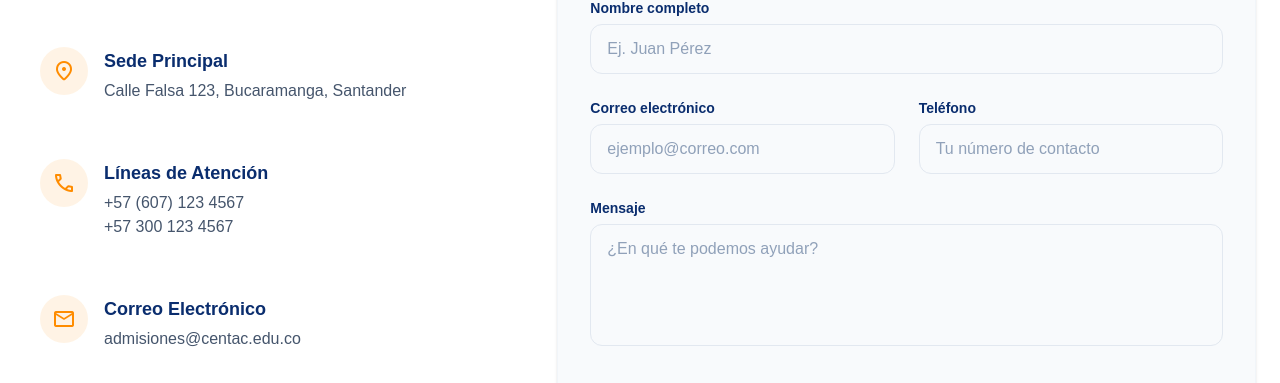
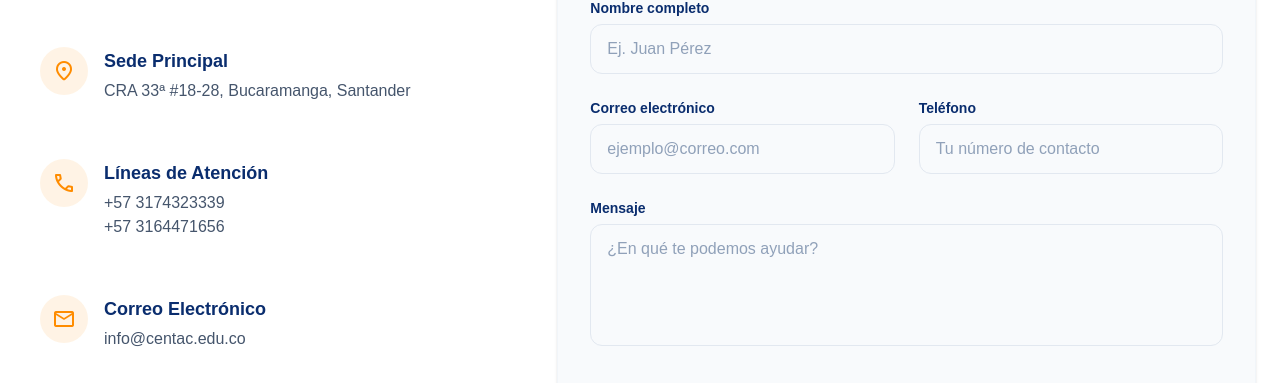
Before and after one commit to JohnVanagandr/centac, a React (Vite) app: page /contacto in a window 1280 px wide. Shown: the part 709-1092 px from the top of the page. Built offline with nearby package versions, Linux system fonts and the light colour scheme; no server answers.

Commit message:
feat(contact): actualizacion de la informacion de contacto

```diff
--- a/src/features/contacto/components/ContactoInfo.jsx
+++ b/src/features/contacto/components/ContactoInfo.jsx
@@ -6,8 +6,7 @@ const ContactoInfo = () => {
       <div>
         <h3 className="text-2xl font-bold text-navy mb-4">Nuestra Sede</h3>
         <p className="text-slate-600 leading-relaxed">
-          Acércate a nuestras instalaciones o comunícate por nuestros canales oficiales.
-          En CENTAC estamos listos para guiarte en tu proceso de formación académica.
+          Acércate a nuestras instalaciones o comunícate por nuestros canales oficiales. En CENTAC estamos listos para guiarte en tu proceso de formación académica.
         </p>
       </div>
 
@@ -20,7 +19,7 @@ const ContactoInfo = () => {
           </div>
           <div>
             <h4 className="font-bold text-navy text-lg">Sede Principal</h4>
-            <p className="text-slate-600 mt-1">Calle Falsa 123, Bucaramanga, Santander</p>
+            <p className="text-slate-600 mt-1">CRA 33ª #18-28, Bucaramanga, Santander</p>
           </div>
         </div>
 
@@ -31,7 +30,7 @@ const ContactoInfo = () => {
           </div>
           <div>
             <h4 className="font-bold text-navy text-lg">Líneas de Atención</h4>
-            <p className="text-slate-600 mt-1">+57 (607) 123 4567 <br/> +57 300 123 4567</p>
+            <p className="text-slate-600 mt-1">+57 3174323339 <br/> +57 3164471656</p>
           </div>
         </div>
 
@@ -42,7 +41,7 @@ const ContactoInfo = () => {
           </div>
           <div>
             <h4 className="font-bold text-navy text-lg">Correo Electrónico</h4>
-            <p className="text-slate-600 mt-1">admisiones@centac.edu.co</p>
+            <p className="text-slate-600 mt-1">info@centac.edu.co</p>
           </div>
         </div>
       </div>
```
